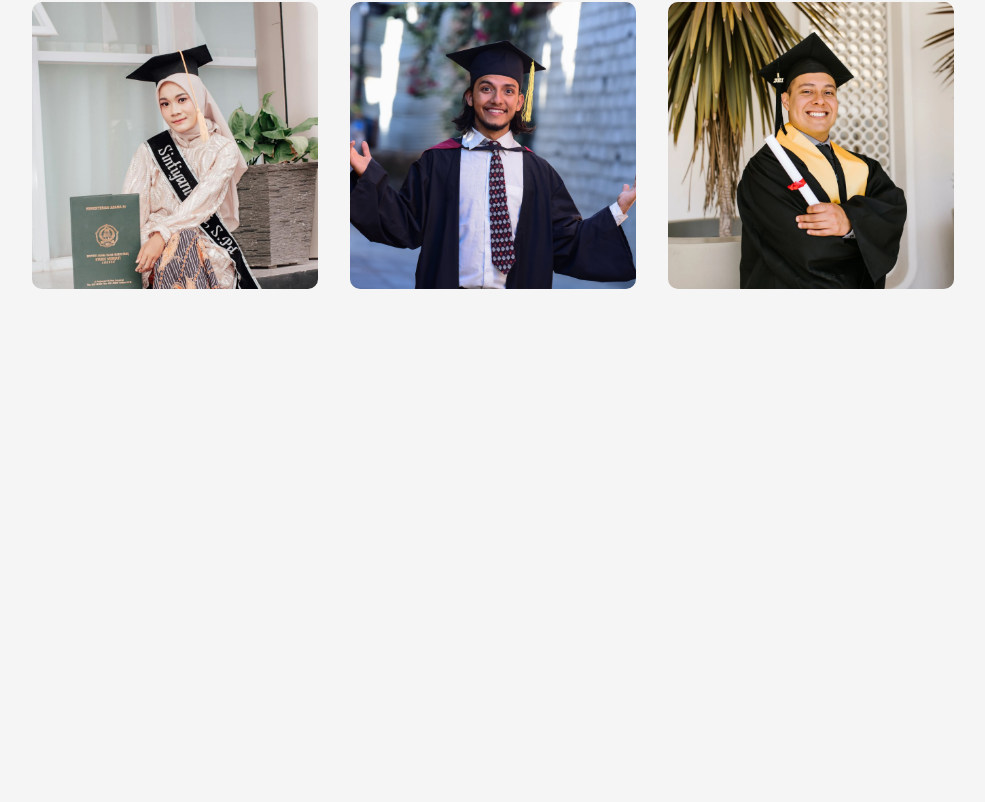
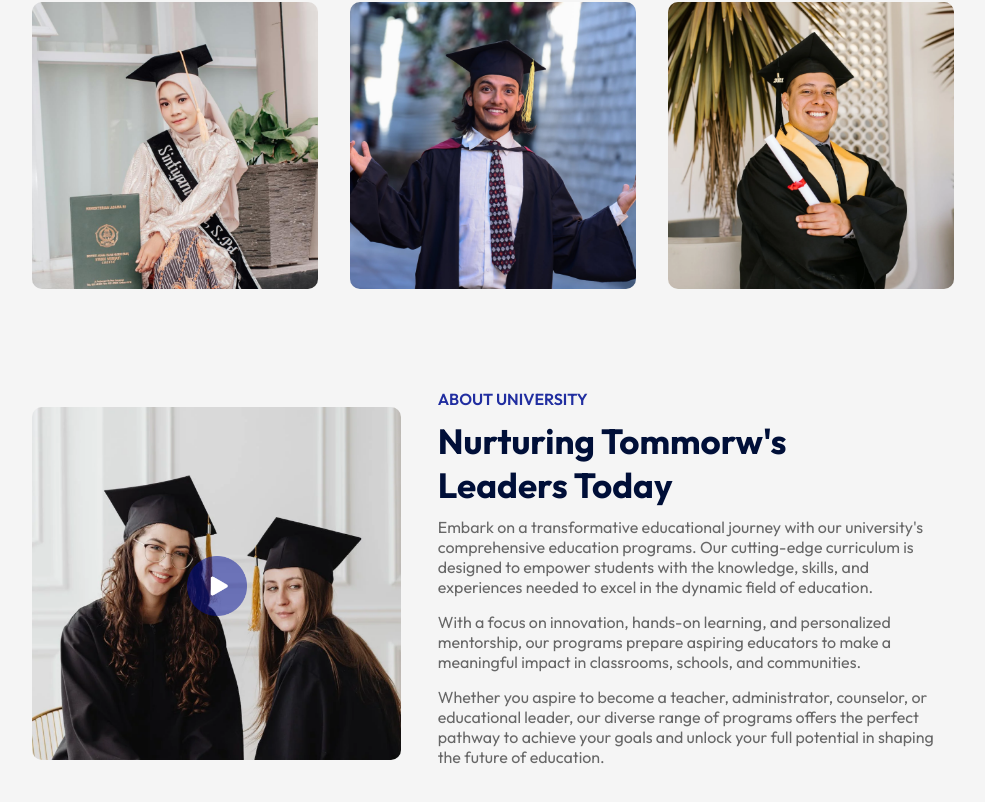
Before and after one commit to omsonawane7850/university-webpage, a React (Vite) app: page / in a window 1280 px wide. Shown: the part 1016-1818 px from the top of the page, without its empty margins (147-1132 px from the left). Before the commit the page ends 1389 px from the top, so only its background shows below. Built offline with nearby package versions, Linux system fonts and the light colour scheme.

Commit message:
add about section and sticky navbar

```diff
--- a/src/App.jsx
+++ b/src/App.jsx
@@ -1,4 +1,5 @@
 import "./App.css";
+import About from "./components/about/About";
 import Hero from "./components/hero/Hero";
 import Navbar from "./components/navbar/Navbar";
 import Programs from "./components/programs/Programs";
@@ -12,6 +13,7 @@
       <div className="container">
         <Title subTitle="Our Programs" title="What We Offer" />
         <Programs />
+        <About />
       </div>
     </>
   );
--- /dev/null
+++ b/src/components/about/About.jsx
@@ -0,0 +1,37 @@
+import styles from "./About.module.css";
+import about_img from "../../assets/about.png";
+import Play_icon from "../../assets/play-icon.png";
+
+const About = () => {
+  return (
+    <div className={styles.about}>
+      <div className={styles.aboutLeft}>
+        <img src={about_img} alt="about_img" className={styles.aboutImg} />
+        <img src={Play_icon} alt="Play_icon" className={styles.playImg} />
+      </div>
+      <div className={styles.aboutRight}>
+        <h3>About University</h3>
+        <h2>nurturing tommorw's leaders today</h2>
+        <p>
+          Embark on a transformative educational journey with our university's
+          comprehensive education programs. Our cutting-edge curriculum is
+          designed to empower students with the knowledge, skills, and
+          experiences needed to excel in the dynamic field of education.
+        </p>
+        <p>
+          With a focus on innovation, hands-on learning, and personalized
+          mentorship, our programs prepare aspiring educators to make a
+          meaningful impact in classrooms, schools, and communities.
+        </p>
+        <p>
+          Whether you aspire to become a teacher, administrator, counselor, or
+          educational leader, our diverse range of programs offers the perfect
+          pathway to achieve your goals and unlock your full potential in
+          shaping the future of education.
+        </p>
+      </div>
+    </div>
+  );
+};
+
+export default About;
--- /dev/null
+++ b/src/components/about/About.module.css
@@ -0,0 +1,42 @@
+.about {
+  margin: 100px auto;
+  display: flex;
+  align-items: center;
+  justify-content: space-between;
+  width: 90%;
+}
+.aboutLeft {
+  flex-basis: 40%;
+  position: relative;
+}
+.aboutRight {
+  flex-basis: 56%;
+}
+.aboutImg {
+  width: 100%;
+  border-radius: 10px;
+}
+.playImg {
+  width: 60px;
+  position: absolute;
+  top: 50%;
+  left: 50%;
+  transform: translate(-50%, -50%);
+}
+.about h3 {
+  font-weight: 600;
+  font-size: 16px;
+  color: #212ea0;
+  text-transform: uppercase;
+}
+.about h2 {
+  font-size: 35px;
+  color: #000f38;
+  margin: 10px 0;
+  max-width: 400px;
+  text-transform: capitalize;
+}
+.about p {
+  color: #676767;
+  margin-bottom: 15px;
+}
--- a/src/components/navbar/Navbar.jsx
+++ b/src/components/navbar/Navbar.jsx
@@ -1,9 +1,17 @@
+import { useEffect, useState } from "react";
 import logo from "../../assets/logo.png";
 import styles from "./Navbar.module.css";
 
 const Navbar = () => {
+  const [sticky, setSticky] = useState(false);
+  useEffect(() => {
+    window.addEventListener("scroll", () => {
+      window.scrollY > 50 ? setSticky(true) : setSticky(false);
+    });
+  }, []);
+
   return (
-    <nav className={`${styles.nav} container`}>
+    <nav className={`${styles.nav} ${sticky ? styles.darkNav : ""}`}>
       <img src={logo} alt="logo" className={styles.logo} />
       <ul>
         <li>Home</li>
--- a/src/components/navbar/Navbar.module.css
+++ b/src/components/navbar/Navbar.module.css
@@ -20,3 +20,7 @@
   margin: 5px 20px;
   font-size: 16px;
 }
+.darkNav {
+  background-color: #212ea0;
+  transition: 0.5s;
+}
--- a/src/components/programs/Programs.module.css
+++ b/src/components/programs/Programs.module.css
@@ -30,6 +30,7 @@
   cursor: pointer;
   opacity: 0;
   padding-top: 70%;
+  transition: ease-out 0.4s;
 }
 .caption img {
   width: 60px;
@@ -37,7 +38,5 @@
 }
 .program :hover.caption {
   opacity: 1;
-  transition: ease-in 0.4s;
   padding-top: 0;
-
 }
```
